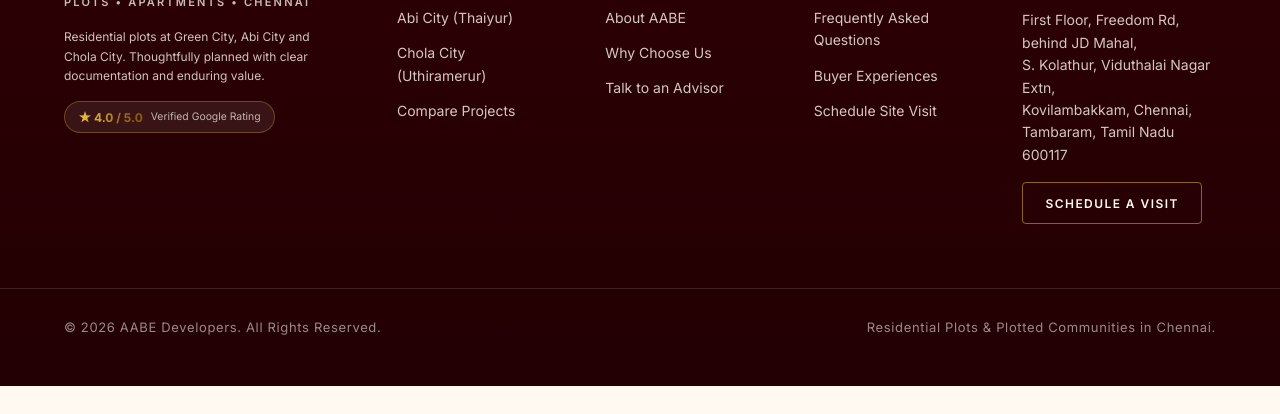
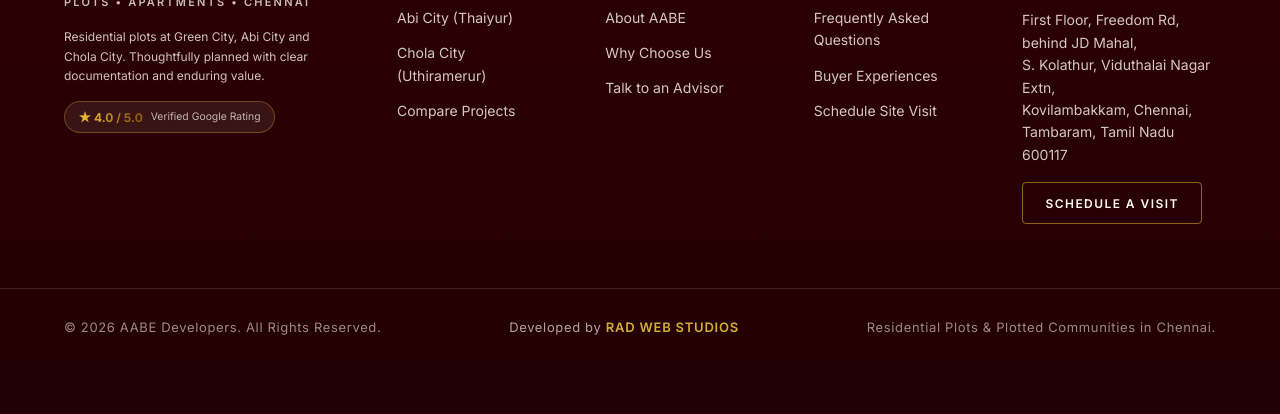
Before and after one commit to sahasandy28/AABE-CONSTRUCTION, a plain HTML site: page plots/prime-town.html in a window 1280 px wide. Shown: the part 8165-8579 px from the top of the page. Before the commit the page ends 8551 px from the top, so only its background shows below. Drawn offline with nearby package versions, Linux system fonts and the light colour scheme; animation ran at ten frames a second; a web font is replaced by a local one.

Commit message:
Update footer development credit to RAD WEB STUDIOS

```diff
--- a/css/style.css
+++ b/css/style.css
@@ -2861,17 +2861,30 @@
 .footer-bottom {
     border-top: 1px solid rgba(255, 249, 241, 0.12);
     padding-top: 1.75rem;
+    padding-bottom: 1.75rem;
 }
 .footer-bottom-container {
     display: flex;
     justify-content: space-between;
     align-items: center;
+    gap: 1rem;
+    flex-wrap: wrap;
 }
 .footer-bottom p {
     color: rgba(255, 249, 241, 0.55);
     font-size: 0.8125rem;
     letter-spacing: 0.05em;
     margin: 0;
+}
+.footer-credit {
+    color: rgba(255, 249, 241, 0.65) !important;
+    font-size: 0.8125rem;
+    letter-spacing: 0.05em;
+}
+.footer-credit-name {
+    color: var(--gold-accent, #D4AF37);
+    font-weight: 600;
+    letter-spacing: 0.06em;
 }
 
 /* =========================================
--- a/plots/prime-town.html
+++ b/plots/prime-town.html
@@ -686,7 +686,8 @@
         <div class="footer-bottom">
             <div class="container footer-bottom-container">
                 <p>&copy; 2026 AABE Developers. All Rights Reserved.</p>
-                <p class="footer-tagline-right text-xs text-muted-ivory">Residential Plots & Plotted Communities in Chennai.</p>
+                <p class="footer-credit">Developed by <span class="footer-credit-name">RAD WEB STUDIOS</span></p>
+                <p class="footer-tagline-right text-xs text-muted-ivory">Residential Plots &amp; Plotted Communities in Chennai.</p>
             </div>
         </div>
     </footer>
```
Also changed, not shown: 404.html (+1 -0 lines), about.html (+1 -0 lines), blog-dtcp-approved-plots.html (+1 -0 lines), blog-mid-rise-apartments.html (+1 -0 lines), blog-omr-vs-thiruporur.html (+1 -0 lines), blogs.html (+2 -0 lines), index.html (+1 -0 lines), plots/kayar-mambakkam.html (+2 -1 lines), plots/thaiyur-thiruporur.html (+2 -1 lines), projects.html (+1 -4 lines).
